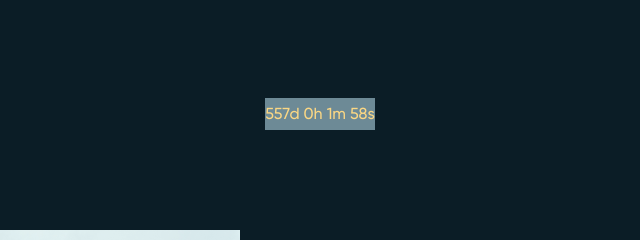
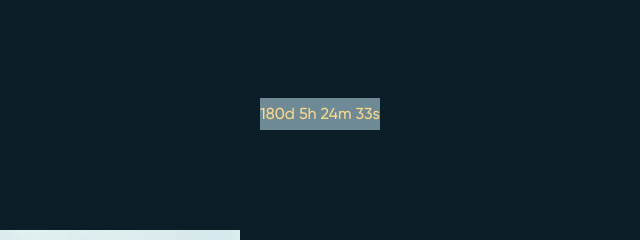
Before and after one commit to evanvin/santa-claus-church, a plain HTML site: page mntn.krystonschwarze.com/index.html in a window 1280 px wide. Shown: the part 1682-1922 px from the top of the page, 320-960 px from the left. Drawn offline with nearby package versions, Linux system fonts and the light colour scheme.

Commit message:
santa lift off countdown update

```diff
--- a/mntn.krystonschwarze.com/index.html
+++ b/mntn.krystonschwarze.com/index.html
@@ -106,14 +106,11 @@
               </div>
             </a>
             <div class="nav-link-wrapper">
-              <a href="index.html#" class="nav-link nav w-inline-block">
-                <div>Equipment</div>
+              <a href="index.html#countdown" class="nav-link nav w-inline-block">
+                <div>Countdown</div>
               </a>
               <a href="index.html#" class="nav-link nav w-inline-block">
                 <div>About us</div>
-              </a>
-              <a href="index.html#" class="nav-link nav w-inline-block">
-                <div>Blog</div>
               </a>
             </div>
             <!-- <div class="account">
@@ -402,7 +399,7 @@
                 <img src="./images/icons/santa.svg" />
               </div>
               <strong>1</strong>
-              <span>Jolly Santa</span>
+              <span>Jolly Man</span>
             </div>
           </div>
         </div>
--- a/mntn.krystonschwarze.com/js/countdown.js
+++ b/mntn.krystonschwarze.com/js/countdown.js
@@ -1,19 +1,30 @@
-// Set the date we're counting down to
-var countDownDate = new Date('Jan 5, 2024 15:37:25').getTime();
+// Get Santa Lift off Date
+let santaLiftOff = new Date('Dec 24, 1992 21:00:00');
+
+// Get todays date
+let now = new Date();
+let currentYear = now.getFullYear();
+
+// Set santaLiftOff year
+santaLiftOff.setFullYear(currentYear);
+
+if (now > santaLiftOff) {
+  santaLiftOff.setFullYear(currentYear + 1);
+}
 
 // Update the count down every 1 second
-var x = setInterval(function () {
+let x = setInterval(function () {
   // Get today's date and time
-  var now = new Date().getTime();
+  let now = new Date().getTime();
 
   // Find the distance between now and the count down date
-  var distance = countDownDate - now;
+  let distance = santaLiftOff - now;
 
   // Time calculations for days, hours, minutes and seconds
-  var days = Math.floor(distance / (1000 * 60 * 60 * 24));
-  var hours = Math.floor((distance % (1000 * 60 * 60 * 24)) / (1000 * 60 * 60));
-  var minutes = Math.floor((distance % (1000 * 60 * 60)) / (1000 * 60));
-  var seconds = Math.floor((distance % (1000 * 60)) / 1000);
+  let days = Math.floor(distance / (1000 * 60 * 60 * 24));
+  let hours = Math.floor((distance % (1000 * 60 * 60 * 24)) / (1000 * 60 * 60));
+  let minutes = Math.floor((distance % (1000 * 60 * 60)) / (1000 * 60));
+  let seconds = Math.floor((distance % (1000 * 60)) / 1000);
 
   // Display the result in the element with id="demo"
   document.getElementById('countdown').innerHTML =
```
